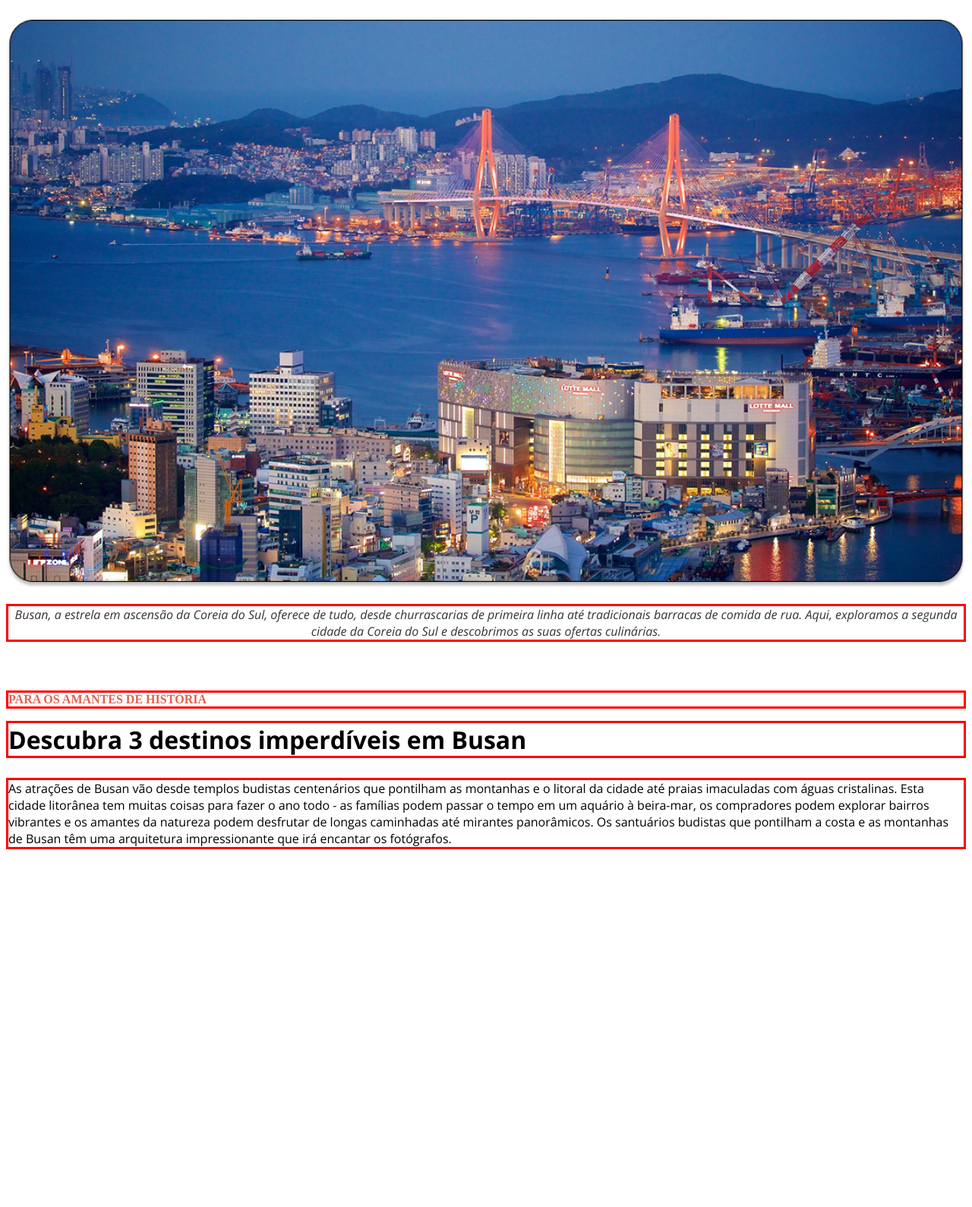
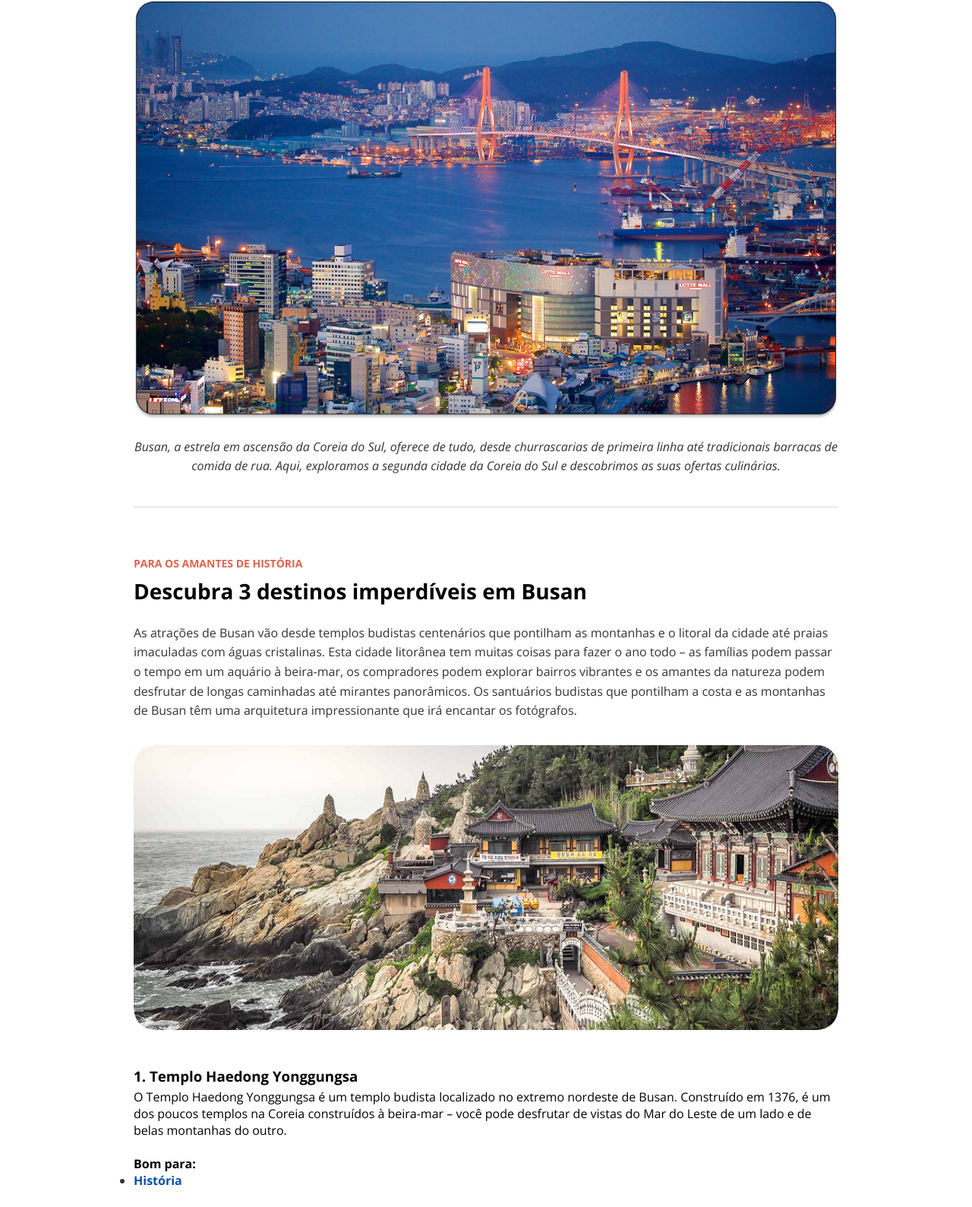
Before and after one commit to YggorMartins/Local-Turistico, a plain HTML site: page index.html in a window 1280 px wide. Shown: the part 117-1706 px from the top of the page at 76% size. Before the commit the page ends 1251 px from the top, so only its background shows below. Drawn offline with nearby package versions, Linux system fonts and the light colour scheme.

Commit message:
Adicionado Imagens, paragrafos e estilos.

```diff
--- a/index.html
+++ b/index.html
@@ -11,32 +11,71 @@
   <link href="https://fonts.googleapis.com/css2?family=Open+Sans:ital,wght@0,300..800;1,300..800&display=swap" rel="stylesheet">
 </head>
 <body>
+  <main>
+    <div class="container">
       <div id="page">
-    <section id="headline">
+        <section id="intro">
           <p id="text" class="headline">
             SUA PROXIMA VIAGEM:
           </p>
-    <section id="title-h1">
             <h1>
               Conheça Busan
             </h1>
+
+              <img class="img" src="./assets/head-busan.jpg" alt="Foto de Busan, com um mar, barcos, prédios e uma ponte.">
           </section>
-      <img class="img" src="./assets/head-busan.jpg" alt="Foto de Busan, com um mar, barcos, prédios e uma ponte.">
             <section id="description">
-      <p id="text" class="subtitle">Busan, a estrela em ascensão da Coreia do Sul, oferece de tudo, desde churrascarias de primeira linha até tradicionais barracas de comida de rua. Aqui, exploramos a segunda cidade da Coreia do Sul e descobrimos as suas ofertas culinárias.</p>
-      <section id="headline-2">
-        PARA OS AMANTES DE HISTÓRIA
+              <p class="subtitle">Busan, a estrela em ascensão da Coreia do Sul, oferece de tudo, desde churrascarias de primeira linha até tradicionais barracas de comida de rua. Aqui, exploramos a segunda cidade da Coreia do Sul e descobrimos as suas ofertas culinárias.</p>
             </section>
-      <p id="text" class="titulo2">
-        <h2>
-          Descubra 3 destinos imperdíveis em Busan
-        </h2>
-        <p id="text" class="paragraph">
-          As atrações de Busan vão desde templos budistas centenários que pontilham as montanhas e o litoral da cidade até praias imaculadas com águas cristalinas. Esta cidade litorânea tem muitas coisas para fazer o ano todo - as famílias podem passar o tempo em um aquário à beira-mar, os compradores podem explorar bairros vibrantes e os amantes da natureza podem desfrutar de longas caminhadas até mirantes panorâmicos.
+              <div class="divider"></div>
+              <section>
+                <p class="headline-2">PARA OS AMANTES DE HISTÓRIA</p>
+                  <h2>Descubra 3 destinos imperdíveis em Busan</h2>
+                    <p class="paragraph">
+                      As atrações de Busan vão desde templos budistas centenários que pontilham as montanhas e o litoral da cidade até praias imaculadas com águas cristalinas. Esta cidade litorânea tem muitas coisas para fazer o ano todo – as famílias podem passar o tempo em um aquário à beira-mar, os compradores podem explorar bairros vibrantes e os amantes da natureza podem desfrutar de longas caminhadas até mirantes panorâmicos.
                       Os santuários budistas que pontilham a costa e as montanhas de Busan têm uma arquitetura impressionante que irá encantar os fotógrafos.
                     </p>
+              </section>
+
+                <img class="temple" src="./assets/templo.jpg" alt="Um templo no meio de montanhas a baira do mar.">
+
+                  <h3>1. Templo Haedong Yonggungsa </h3>
+
+
+                    <p>O Templo Haedong Yonggungsa é um templo budista localizado no extremo nordeste de Busan. Construído em 1376, é um dos poucos templos na Coreia construídos à beira-mar – você pode desfrutar de vistas do Mar do Leste de um lado e de belas montanhas do outro. </p>
+                    <br>
+                      <p class="destaque">Bom para:</p>
+                        <ul class="marker">
+                          <li class="Blue">História</li>
+                            </ul>
+
+                              <img class="Beomeo-sa" src="./assets/Beomeo-sa.jpg" alt="Tempo Beomeo-sa em destaque e ao fundo, montanhas com gramado em diversas cores.">
+
+                                <h3>2. Templo Beomeo-sa</h3>
+
+                                  <p>O Templo Beomeo-sa é um dos maiores santuários da Coreia do Sul. Ele está localizado no alto da borda leste da montanha Geumjeongsa e fica distante da agitação da cidade. O Daeungjeon Hall do templo é um exemplo bem preservado da arquitetura da Dinastia Joseon.</p>
+                                  <br>
+                                    <p class="destaque">Bom para:</p>
+                                      <ul class="marker">
+                                        <li class="Blue">Historia</li>
+                                          </ul>
+                                            <img class="Yongdusan" src="./assets/Yongdusan.jpg" alt="Parque a ceu aberto com pessoas andando e arvores verdes.">
+                                            <h3>3. Parque Yongdusan</h3>
+                                              <p>O Parque Yongdusan, localizado no centro de Busan, abriga alguns dos monumentos mais importantes da cidade. Você pode ver vistas espetaculares do topo da Torre Busan, de 120 metros de altura. O parque tem 2 museus – confira os instrumentos musicais tradicionais no Museum of World Folk Instruments e mais de 80 veleiros coreanos no Exhibition Hall of World Model Boats.
                                                 </p>
-    </section>
+                                                <br>
+                                                <p class="destaque">Bom para:</p>
+                                                  <ul class="marker"><li class="Purple">Casais</li></ul>
+                                                  <ul class="marker"><li class="Pink" >Família</li></ul>
+                                                  <ul class="marker"><li class="Orange">Orçamento</li></ul>
+                                                <div class="linha"></div>
+                                                  <p class="description">As melhores coisas para fazer em Busan mostram a reputação da cidade como um importante porto marítimo na Ásia. Frequentemente vista como a essência da Coreia do Sul, você experimentará uma atmosfera única em termos de diversidade étnica e cultural, já que a cidade recebe um público cosmopolita o ano todo.</p>
+
+
+
+
       </div>
+    </div>
+  </main>
 </body>
 </html>
--- a/style.css
+++ b/style.css
@@ -1,78 +1,159 @@
 * {
-  justify-content: center;
-
+  box-sizing: border-box;
+  margin: 0;
+  padding: 0;
 }
 
 body {
-  background-size: cover;
+  font-family: "Open Sans", sans-serif;
+  height: 100vh;
+  margin: 0;
+  padding: 0;
+  display: flex;
+  justify-content: center;
 }
+
+.container {
+  width: 1120px;
+  height: 3053px;
+  box-sizing: border-box;
+}
+
 #page {
+  max-width: 960px;
+  margin: 0 auto;
+  padding: 0 16px;
   box-sizing: border-box;
-  margin: auto;
 }
 .headline {
-  font-size: 16px;
+  font-size: 14px;
   line-height: 22px;
   font-weight: bold;
   color: #e1624f;
   text-transform: uppercase;
-  border: solid red;
   margin-bottom: 8px;
-  }
+  text-align: left;
+}
 
 h1 {
   font-family: "Open Sans", sans-serif;
   font-size: 36px;
-  line-height: auto;
   font-weight: bold;
-  border: solid red;
-  margin-top: 8px;
+  margin: 8px 0 40px 0;
+  text-align: left;
+  color: #000;
+}
+ul li::marker {
+  color: #333
+}
+.destaque {
+  font-weight: bold;
+}
+.Blue {
+  color: #0C51A7;
+  font-weight: bold;
+}
 
+.Purple {
+  color: #591B98;
+  font-weight: bold;
+}
+
+.Pink {
+  color: #E5245E;
+  font-weight: bold;
+}
+
+.Orange {
+  color: #E95E10;
+  font-weight: bold;
 }
 
 .img {
-  border-radius: 28px;
+  border-radius: 20px;
   width: 100%;
+  max-width: 100%;
+  height: auto;
+  display: block;
+  margin: 0 auto 24px auto;
 }
+
 .subtitle {
   font-family: "Open Sans", sans-serif;
-  text-transform: none;
-  font-style: italic;
   font-size: 16px;
   color: #333333;
-  font-weight: normal;
-  border: solid red;
+  font-style: italic;
   text-align: center;
+  margin-bottom: 40px;
+  line-height: 1.6;
 }
+
 .divider {
   width: 100%;
   height: 1px;
+  background-color: #d9d9d9;
   margin: 36px 0;
+}
+
+.headline-2 {
+  font-size: 14px;
+  font-weight: bold;
+  color: #E1624F;
+  text-transform: uppercase;
+  margin-top: 64px;
+  text-align: left;
+}
+
+h2 {
+  font-size: 28px;
+  font-weight: bold;
+  font-family: "Open Sans", sans-serif;
+  margin: 8px 0 24px 0;
+  text-align: left;
+  color: #000;
+}
+
+.paragraph {
+  font-size: 16px;
+  line-height: 1.6;
+  font-family: "Open Sans", sans-serif;
+  font-size: 16px;
+  color: #333;
+  margin-bottom: 32px;
+  /* position: relative; */
+}
+
+.temple {
+  height: 375px;
+  margin: 44px auto 32px auto;
+  display: block;
+  margin: 0 auto 48px auto;
+  width: 100%;
+  border-radius: 28px;
+}
+
+h3 {
+  margin-top: 20px;
+  margin-bottom: 4px;
+}
+
+.Beomeo-sa {
+  margin: 48px auto 20px auto;
+  width: 100%;
+}
+
+.Yongdusan {
+  margin: 48px auto 20px auto;
+  width: 100%;
+}
+
+.linha {
+  width: 100%;
+  height: 1px;
+  margin: 40px auto 40px auto;
   background-color: #d9d9d9;
 }
 
-#headline-2 {
-  font-size: 16px;
-  line-height: auto;
-  color: #E1624F;
-  text-transform: uppercase;
-  font-weight: bold;
-  margin-top: 64px;
-  margin-bottom: 2px;
-  border: solid red;
+.description {
+  text-align: center;
 }
-
-h2 {
-  font-size: 32px;
-  font-weight: bold;
-  font-family: "Open Sans", sans-serif;
-  margin-top: 2px;
-  border: solid red;
-}
-
-.paragraph {
-  font-family: "Open Sans", sans-serif;
-  font-weight: normal;
-  gap: 2%;
-  border: solid red;
-}
```
Also changed, not shown: assets/Beomeo-sa.jpg (added), assets/Yongdusan.jpg (added), assets/templo.jpg (added). Lines whose indentation alone changed are shown as unchanged.
